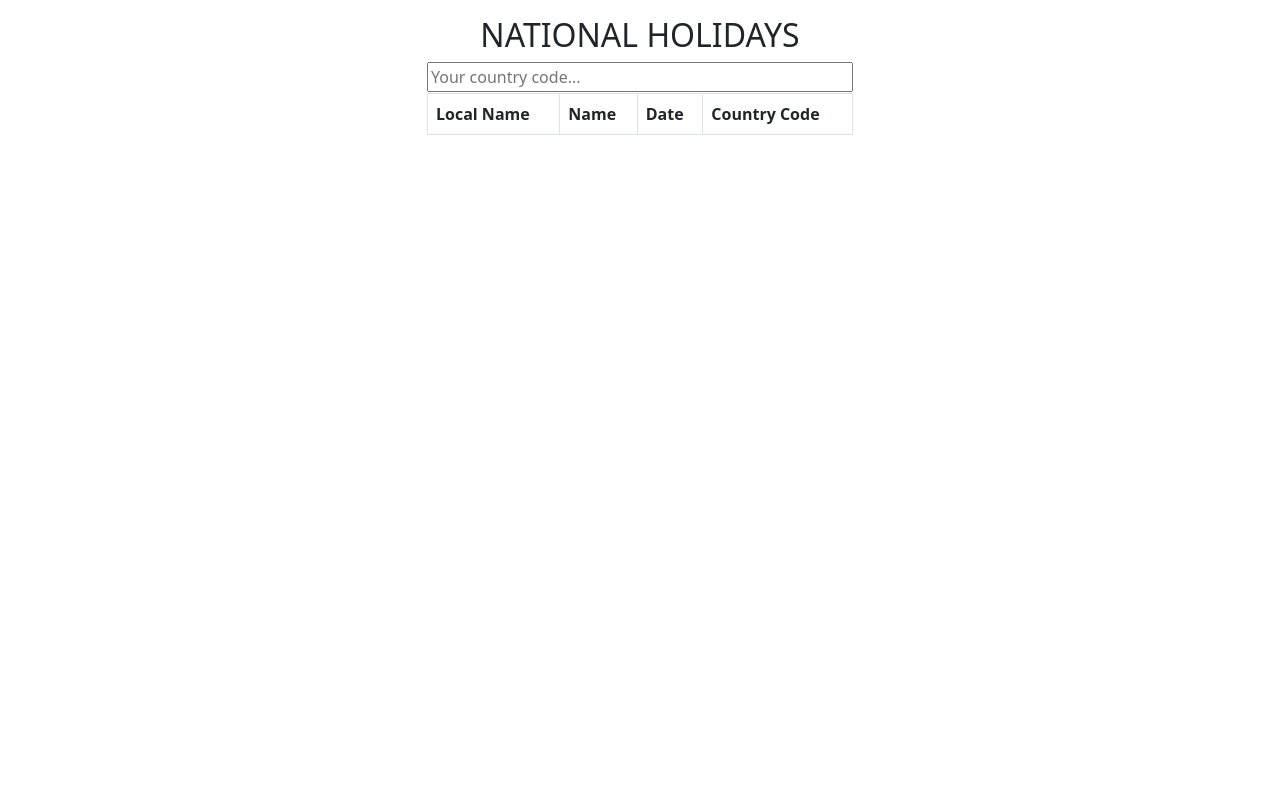
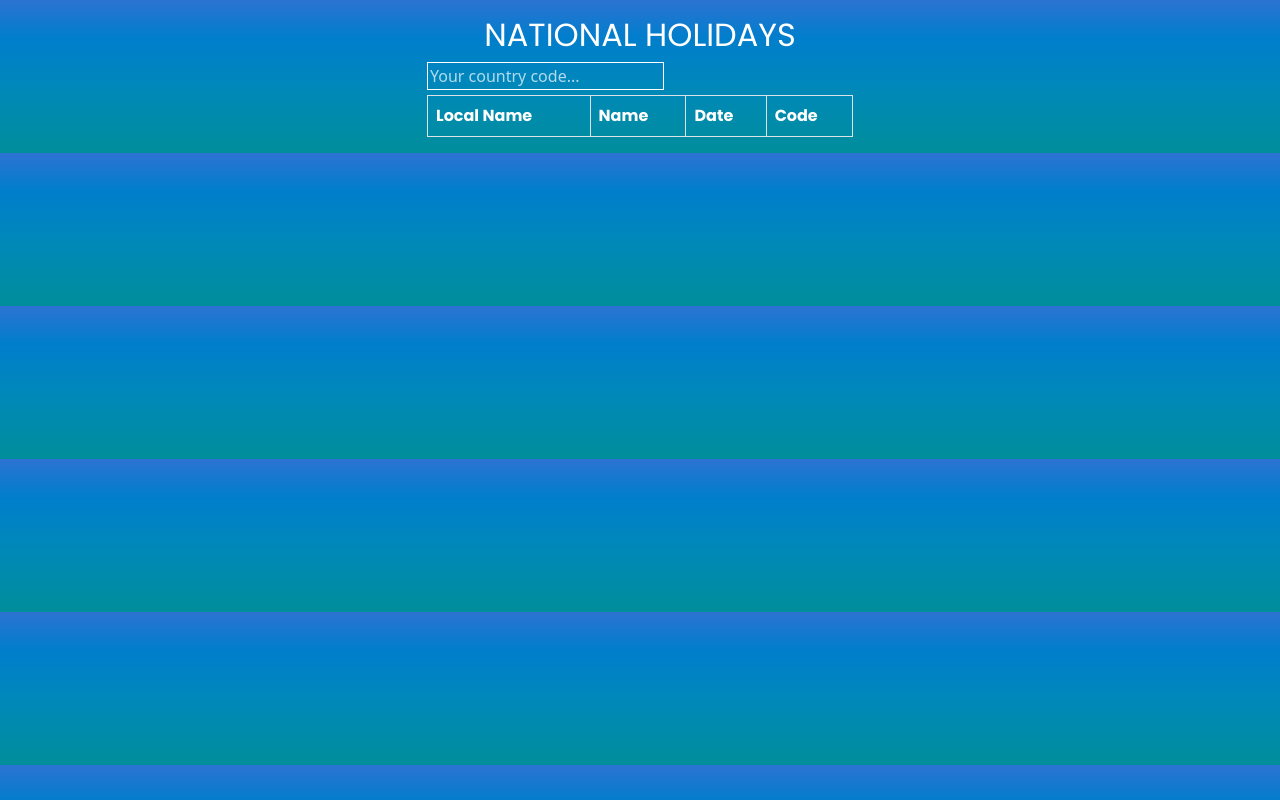
Before and after one commit to alperenustun/national-holidays-chrome-extension, a browser extension: page index.html in a window 1280 px wide. Drawn offline with nearby package versions, Linux system fonts and the light colour scheme.

Commit message:
changed UI

```diff
--- /dev/null
+++ b/background.css
@@ -0,0 +1,52 @@
+@import url("https://fonts.googleapis.com/css2?family=Poppins:wght@400;700&display=swap");
+
+table {
+  margin-top: 5px;
+}
+
+body {
+  background-image: linear-gradient(
+    to bottom,
+    #2c73d2,
+    #007ecc,
+    #0086be,
+    #008bad,
+    #008e9b
+  );
+}
+
+th,
+tr,
+h2 {
+  color: white;
+  font-family: "Poppins", sans-serif;
+}
+
+input {
+  background: none;
+  border: 1px solid white;
+  color: white;
+  outline: none;
+}
+
+input::placeholder {
+  color: white;
+  opacity: 0.7;
+}
+
+#searchWarning {
+  color: #ffaeae;
+}
+
+body::-webkit-scrollbar {
+  width: 5px;
+}
+
+body::-webkit-scrollbar-track {
+  background-color: #2b2b2b;
+}
+
+body::-webkit-scrollbar-thumb {
+  background-color: #f5f5f5;
+  border-radius: 10px;
+}
--- a/index.html
+++ b/index.html
@@ -5,6 +5,7 @@
     <meta http-equiv="X-UA-Compatible" content="IE=edge" />
     <meta name="viewport" content="width=device-width, initial-scale=1.0" />
     <title>Document</title>
+    <link rel="stylesheet" href="background.css">
     <link
       href="https://cdn.jsdelivr.net/npm/bootstrap@5.1.3/dist/css/bootstrap.min.css"
       rel="stylesheet"
@@ -13,14 +14,15 @@
   <body>
     <div class="container mt-3" style="width: 450px">
       <h2 class="text-center">NATIONAL HOLIDAYS</h2>
-      <input type="text" name="search" id="searchInput" placeholder="Your country code..." style="width: 100%">
-      <table class="table table-bordered" style="margin-top: 1px">
+      <input type="text" name="search" id="searchInput" placeholder="Your country code...">
+      <label id="searchWarning" for="searchInput"></label>
+      <table class="table table-bordered">
         <thead>
           <tr>
             <th>Local Name</th>
             <th>Name</th>
             <th>Date</th>
-            <th>Country Code</th>
+            <th>Code</th>
           </tr>
         </thead>
         <tbody id="table">
```
Also changed, not shown: manifest.json.
